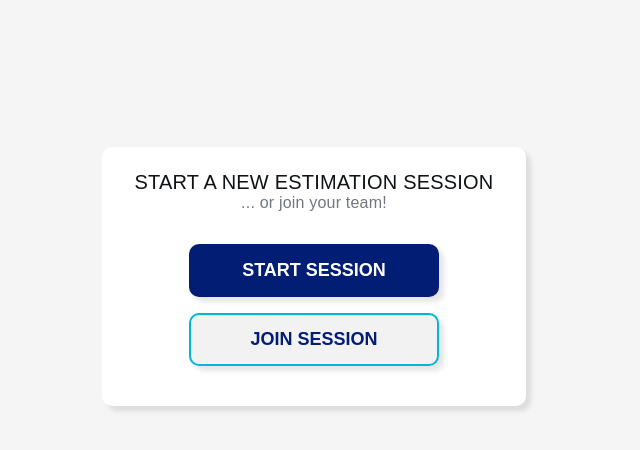
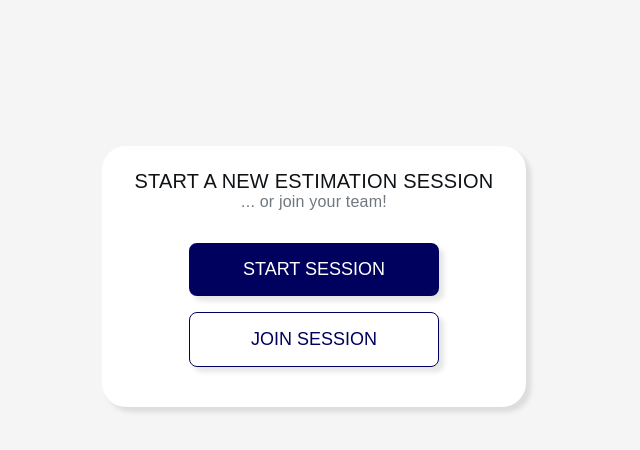
Before and after one commit to Steffra/estimate.cards, a Nuxt app: page / in a window 1280 px wide. Shown: the top 450 px of the page, without its empty margins (326-966 px from the left). Built offline with nearby package versions, Linux system fonts and the light colour scheme.

Commit message:
design improvements

```diff
--- a/app.vue
+++ b/app.vue
@@ -9,7 +9,7 @@
 :root {
   --popper-theme-background-color: #eeeeee;
   --popper-theme-background-color-hover: #eeeeee;
-  --popper-theme-text-color: #011e74;
+  --popper-theme-text-color: #00005f;
   --popper-theme-border-width: 1px;
   --popper-theme-border-style: solid;
   --popper-theme-border-radius: 10px;
@@ -23,6 +23,7 @@ body {
   margin: 0;
   padding: 0;
   letter-spacing: 0.2px;
+  background-color: #f5f5f6;
 }
 
 * {
--- a/components/BaseButton.vue
+++ b/components/BaseButton.vue
@@ -15,23 +15,31 @@ const { text, secondary = false, disabled = false } = defineProps<{
 <style scoped>
 button {
 
-    background-color: #011e74;
+    background-color: #00005f;
     color: white;
-    border: none;
-    border-radius: 10px;
+    border: 1px transparent;
+    border-radius: 8px;
     cursor: pointer;
     font-size: 18px;
-    font-weight: bold;
     padding: 1rem 2rem;
     box-shadow: 5px 5px 5px rgba(0, 0, 0, 0.1);
     width: 100%;
 
     &.secondary {
-        background-color: #f2f2f2;
-        color: #011e74;
+        color: #00005f;
+        border: 1px solid #00005f;
+        background-color: #fff;
         -webkit-box-shadow: inset 0px 0px 0px 2px #02b5db;
         -moz-box-shadow: inset 0px 0px 0px 2px #02b5db;
-        box-shadow: inset 0px 0px 0px 2px #02b5db, 5px 5px 5px rgba(0, 0, 0, 0.1);
+        box-shadow: 5px 5px 5px rgba(0, 0, 0, 0.1);
+
+        &:hover:enabled {
+            background-color: #e6ebf4;
+        }
+
+        &:active:enabled {
+            background-color: #9eb0d4;
+        }
     }
 
     &:disabled {
@@ -41,10 +49,7 @@ button {
     }
 
 
-    &:active:enabled {
-        background-color: #88d5f5;
-        color: #00005f;
-    }
+
 
     /*hover effect only on devices with hover capability*/
     @media(hover: hover) and (pointer: fine) {
@@ -52,6 +57,16 @@ button {
             background-color: #88d5f5;
             color: #00005f;
         }
+
+        &:active:enabled {
+            color: #00005f;
+            background-color: #bbe7f9;
+        }
     }
+
+    &:active:enabled {
+        background-color: #bbe7f9;
+    }
+
 }
 </style>
--- a/components/DefaultLayout.vue
+++ b/components/DefaultLayout.vue
@@ -29,7 +29,7 @@
     @media (width >=480px) {
         background-color: white;
         box-shadow: 5px 5px 5px rgba(0, 0, 0, 0.1);
-        border-radius: 10px;
+        border-radius: 24px;
         padding: 0.5rem 2rem 2.5rem 2rem;
         margin-bottom: 35dvh;
     }
--- a/components/Player.vue
+++ b/components/Player.vue
@@ -172,7 +172,7 @@ const cancelAnimation = () => {
     height: 100%;
     border-radius: 12px;
     box-shadow: 10px 10px 10px rgba(0, 0, 0, 0.1);
-    border: 3px double #011e74;
+    border: 3px double #00005f;
 
     position: absolute;
     overflow: hidden;
@@ -221,7 +221,7 @@ const cancelAnimation = () => {
     font-size: 16px;
     line-height: 19px;
     font-weight: normal;
-    color: #011e74;
+    color: #00005f;
     text-align: center;
     max-width: 75px;
     overflow: hidden;
--- a/components/ShareButton.vue
+++ b/components/ShareButton.vue
@@ -52,7 +52,7 @@ button.share-button {
     display: flex;
     align-items: center;
     justify-content: center;
-    fill: #011e74;
+    fill: #00005f;
     font-size: 14px;
     font-weight: 400;
 
--- a/components/votingCard.vue
+++ b/components/votingCard.vue
@@ -20,8 +20,8 @@ const { value, selected } = defineProps<{
     border-radius: 10px;
     border: none;
     cursor: pointer;
-    color: #011e74;
-    fill: #011e74;
+    color: #00005f;
+    fill: #00005f;
     font-size: 24px;
     font-weight: bold;
     min-height: 4.5rem;
@@ -41,7 +41,7 @@ const { value, selected } = defineProps<{
     }
 
     &:active {
-        background-color: #011e74;
+        background-color: #00005f;
         color: white;
 
     }
@@ -54,7 +54,7 @@ const { value, selected } = defineProps<{
 }
 
 .voting-card.selected {
-    background-color: #011e74;
+    background-color: #00005f;
     color: white;
 }
 </style>
--- a/pages/join.vue
+++ b/pages/join.vue
@@ -55,7 +55,7 @@ async function startSession() {
 h1 {
   font-size: 18px;
   font-weight: 400;
-  color: #011e74;
+  color: #00005f;
   text-align: center;
   margin-bottom: 0;
 }
--- a/pages/start.vue
+++ b/pages/start.vue
@@ -26,7 +26,7 @@ function startSession() {
 h1 {
   font-size: 18px;
   font-weight: 400;
-  color: #011e74;
+  color: #00005f;
   text-align: center;
   margin-bottom: 2rem;
 }
```
